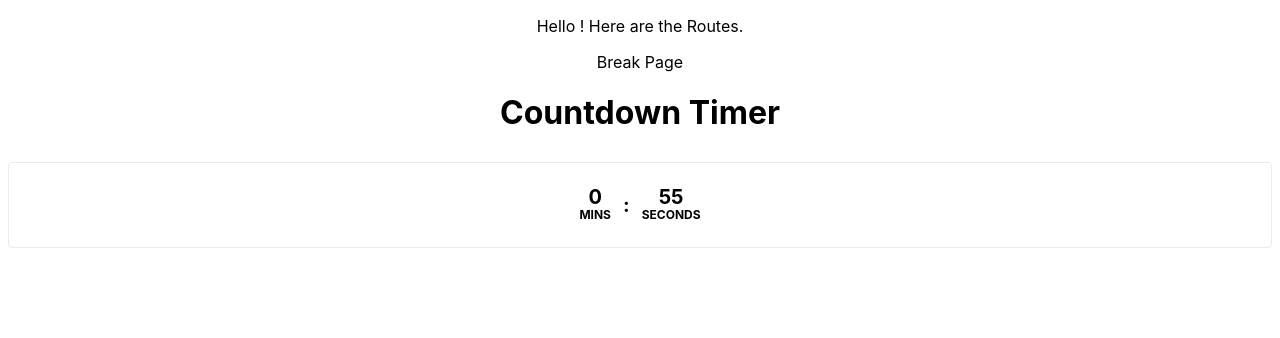
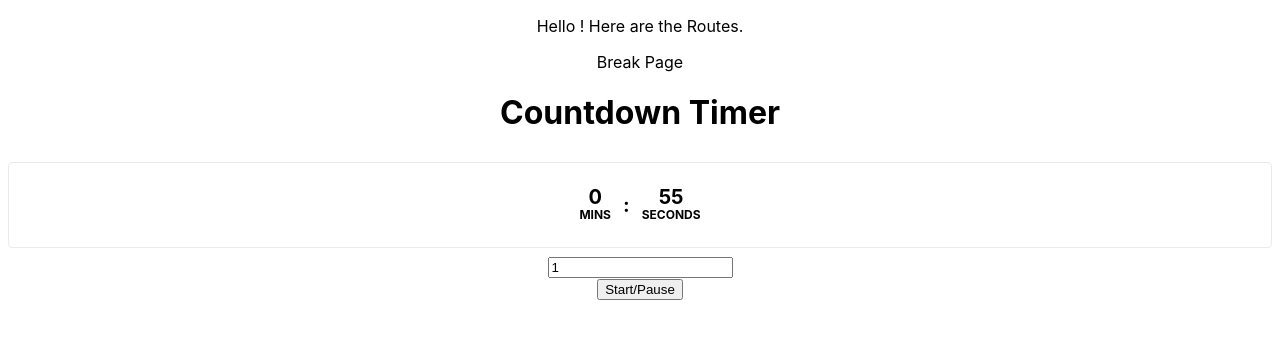
Before and after one commit to CodeOp-tech/fspt15-proj-team3, a React (Create React App) app in the folder my-react-app/: page /break in a window 1280 px wide. Shown: the top 338 px of the page. Built offline with nearby package versions, Linux system fonts and the light colour scheme.

Commit message:
added min input field & pause button

```diff
--- a/my-react-app/src/Components/CountdownTimer.js
+++ b/my-react-app/src/Components/CountdownTimer.js
@@ -2,7 +2,7 @@ import React from 'react';
 import { useCountdown } from '../Hooks/useCountDown'
 import DateTimeDisplay from './DateTimeDisplay';
 
-//Parent component that conditionally renders ShowCounter or ExpirydNotice
+//Parent component that conditionally renders ShowCounter or ExpiredNotice
 
 const ExpiredNotice = () => {
   return (
@@ -31,13 +31,14 @@ const ShowCounter = ({ minutes, seconds }) => {
   );
 };
 
-const CountdownTimer = ({ targetDate }) => {
-  const [minutes, seconds] = useCountdown(targetDate);
-  //takes min and second of targetDate define in BreakPage
+const CountdownTimer = ({targetTimeCB, start}) => {
+  const [minutes, seconds] = useCountdown(targetTimeCB, start);
+  //takes min and second of targetDate defined in BreakPage
 
   if (minutes + seconds <= 0) {
     return <ExpiredNotice />;
   } else {
+
     return (
         <ShowCounter
         minutes={minutes}
--- a/my-react-app/src/Hooks/useCountDown.js
+++ b/my-react-app/src/Hooks/useCountDown.js
@@ -2,21 +2,27 @@ import { useEffect, useState } from 'react';
 
 //function which performs countdown calculation
 //passes targetdate from breakPage
-const useCountdown = (targetDate) => {
-  const countDownDate = new Date(targetDate).getTime();
+const useCountdown = (targetTime, start) => {
 
+//Target time
+  const countDownTime = new Date(targetTime).getTime();
+  console.log(countDownTime)
+
+//Time remaining
   const [countDown, setCountDown] = useState(
-    countDownDate - new Date().getTime()
+    countDownTime - new Date().getTime()
   );
+  console.log(countDown)
 
   //setInterval browser API method to calculate the spare time every second(1000 milliseconds).
   useEffect(() => {
     const interval = setInterval(() => {
-      setCountDown(countDownDate - new Date().getTime());
+      if (start)
+      setCountDown(countDownTime - new Date().getTime());
     }, 1000);
 
     return () => clearInterval(interval);
-  }, [countDownDate]);
+  }, [countDownTime]);
 
   return getReturnValues(countDown);
 };
@@ -25,7 +31,6 @@ const getReturnValues = (countDown) => {
   // calculate time left
   const minutes = Math.floor((countDown % (1000 * 60 * 60)) / (1000 * 60));
   const seconds = Math.floor((countDown % (1000 * 60)) / 1000);
-
   return [minutes, seconds];
 };
 
--- a/my-react-app/src/Pages/BreakPage.js
+++ b/my-react-app/src/Pages/BreakPage.js
@@ -1,13 +1,22 @@
-import React from "react";
+import {React, useState} from "react";
 import CountdownTimer from "../Components/CountdownTimer";
 
 
 function BreakPage() {
+  const [targetMin, setTargetMin] = useState(1)
+  const [start, setStart] = useState(true)
 
-  const ONE_MIN_IN_MS = 1 * 60 * 1000;
+  const MIN_IN_MS = targetMin * 60 * 1000;
   const NOW_IN_MS = new Date().getTime();
+  const targetTime = NOW_IN_MS + MIN_IN_MS;
 
-  const dateTimeAfterOneMin = NOW_IN_MS + ONE_MIN_IN_MS;
+  const handleChangeMin = (e) => {
+    setTargetMin(e.target.value);
+      }
+
+  const toggleStart = () => {
+        setStart(!start)
+    }
 
   return (
     <div className="App">
@@ -15,7 +24,19 @@ function BreakPage() {
       <p> Break Page </p>
 
       <h1>Countdown Timer</h1>
-      <CountdownTimer targetDate={dateTimeAfterOneMin} />
+      <CountdownTimer
+      targetTimeCB={targetTime}
+      start={start} />
+
+      <div>
+        <input
+        type="number"
+        value={targetMin}
+        onChange={handleChangeMin}>
+        </input>
+      </div>
+
+      <button onClick={toggleStart}> Start/Pause </button>
 
     </div>
   )
```
Also changed, not shown: 1 other file (tests, documents, lock files or other folders).
